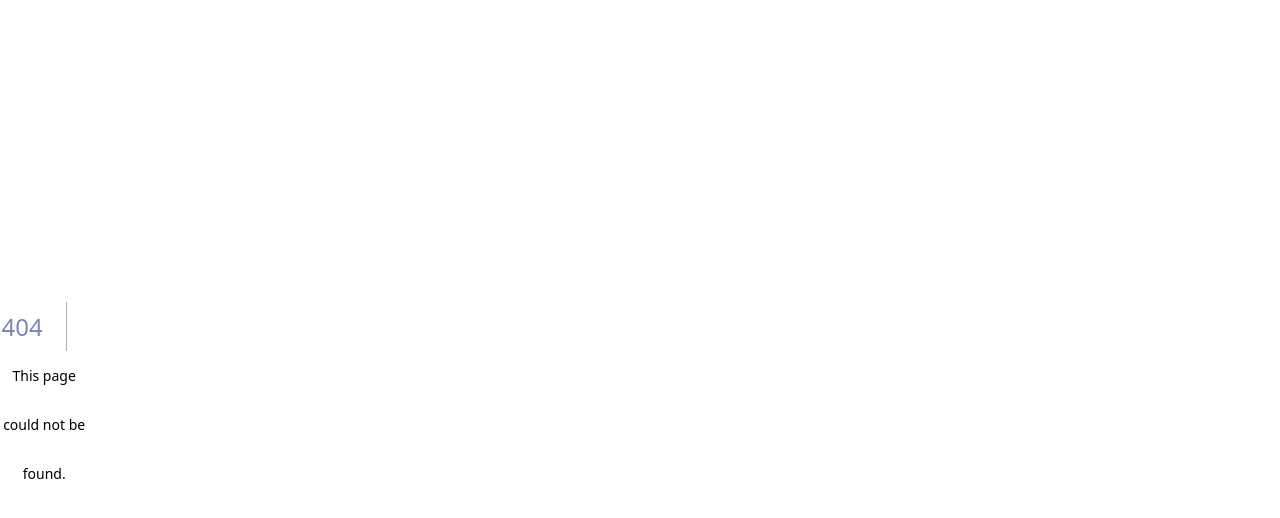
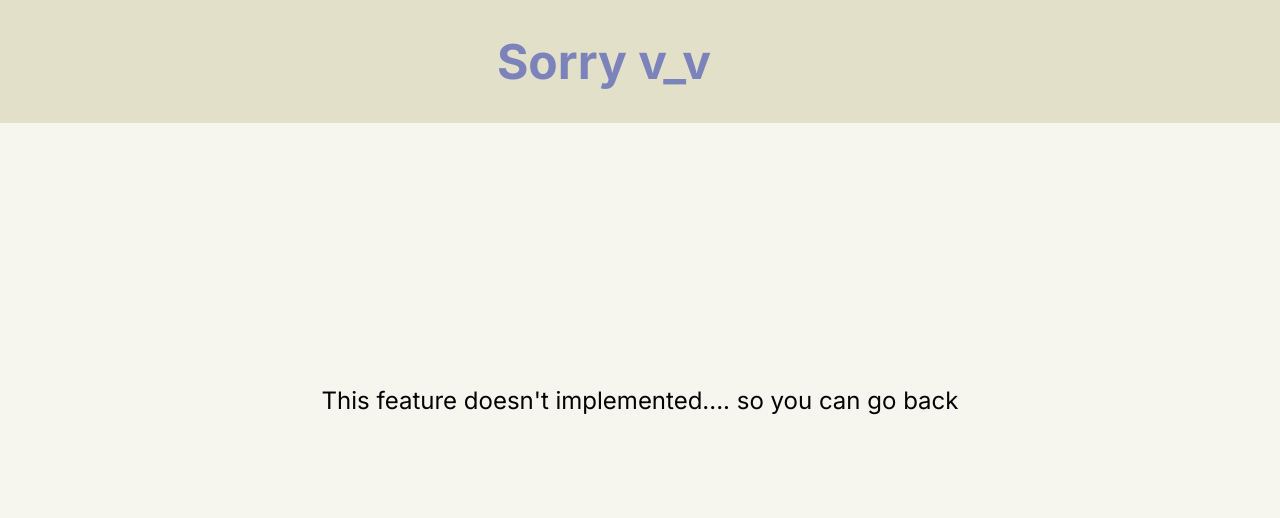
Before and after one commit to kimpors/aligns, a Next.js app: page /sorry in a window 1280 px wide. Before the commit this address had no page. Shown: the top 518 px of the page. Built offline with nearby package versions, Linux system fonts and the light colour scheme.

Commit message:
Add sorry page for not implemented login funciton

```diff
--- a/src/app/components/Header.tsx
+++ b/src/app/components/Header.tsx
@@ -4,7 +4,7 @@ import styles from './Header.module.css';
 interface Props
 {
   children: string;
-  links: string[];
+  links?: string[];
 }
 
 const Header = ({ children, links }: Props) =>
@@ -13,7 +13,7 @@ const Header = ({ children, links }: Props) =>
     <header className={ styles.header }>
       <h1>{ children }</h1>
       <nav>
-        {links.map(link => <Link href={ link }> { link.substring(1) || "home" } </Link>)}
+        {(links || []).map(link => <Link href={ link }> { link.substring(1) || "home" } </Link>)}
       </nav>
     </header>
   )
--- a/src/app/components/LoginCard.tsx
+++ b/src/app/components/LoginCard.tsx
@@ -16,7 +16,7 @@ const LoginCard = () =>
           <br />
           <input type="password" />
         </p>
-        <Link href='/'>Login</Link>
+        <Link href='/sorry'>Login</Link>
       </section>
     </article>
   )
--- /dev/null
+++ b/src/app/sorry/Sorry.module.css
@@ -0,0 +1,8 @@
+.sorry
+{
+  display: flex;
+  flex-direction: column;
+  justify-content: center;
+  align-items: center;
+  grid-area: 1 / 1 / -1 / -1;
+}
--- /dev/null
+++ b/src/app/sorry/page.tsx
@@ -0,0 +1,20 @@
+import Header from '../components/Header';
+import styles from './Sorry.module.css';
+
+const Sorry = () =>
+{
+  return(
+  <>
+    <Header>
+      Sorry v_v
+    </Header>
+    <section className={ styles.sorry }>
+      <p>
+        This feature doesn't implemented.... so you can go back
+      </p>
+    </section>
+  </>
+  )
+}
+
+export default Sorry;
```
